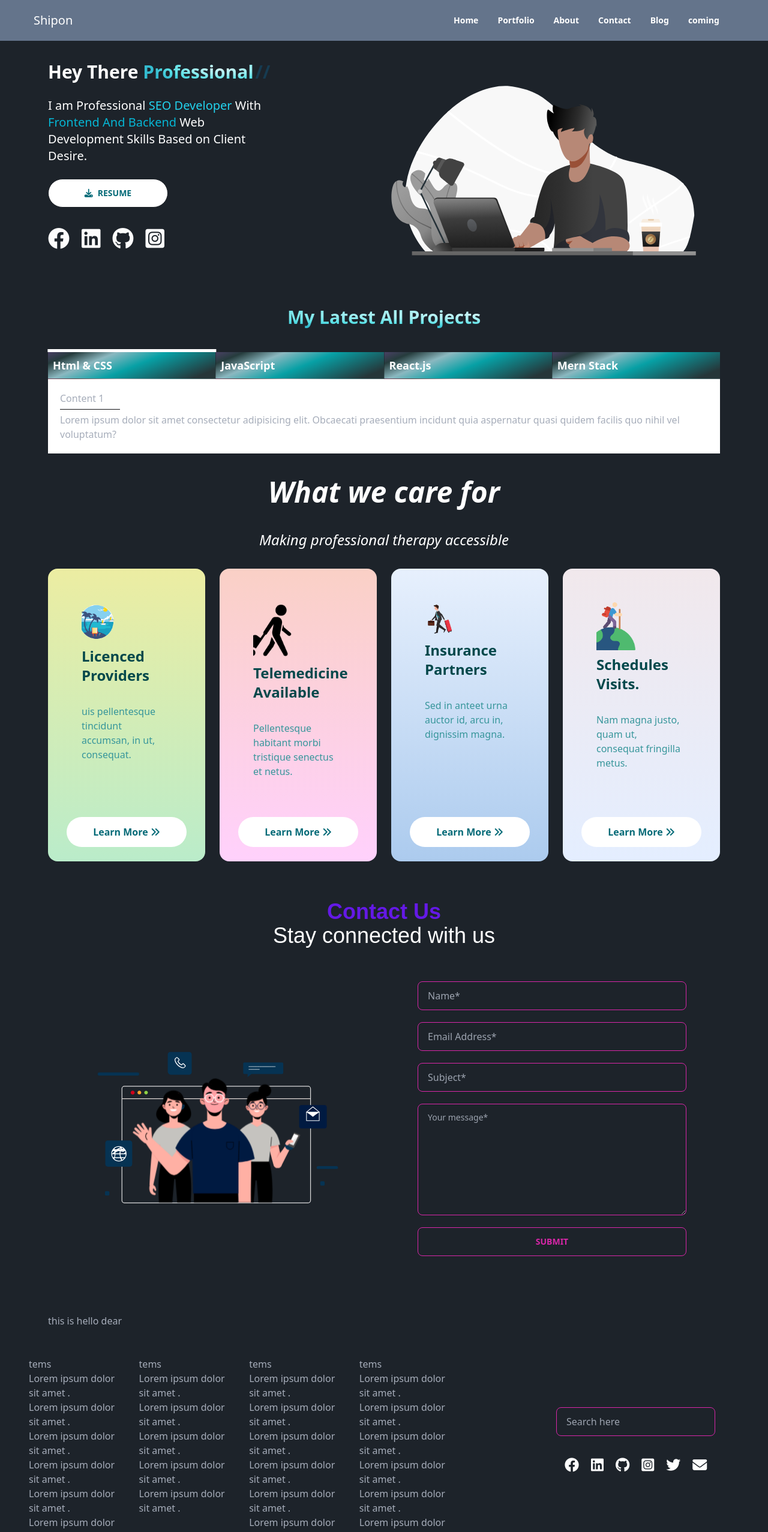
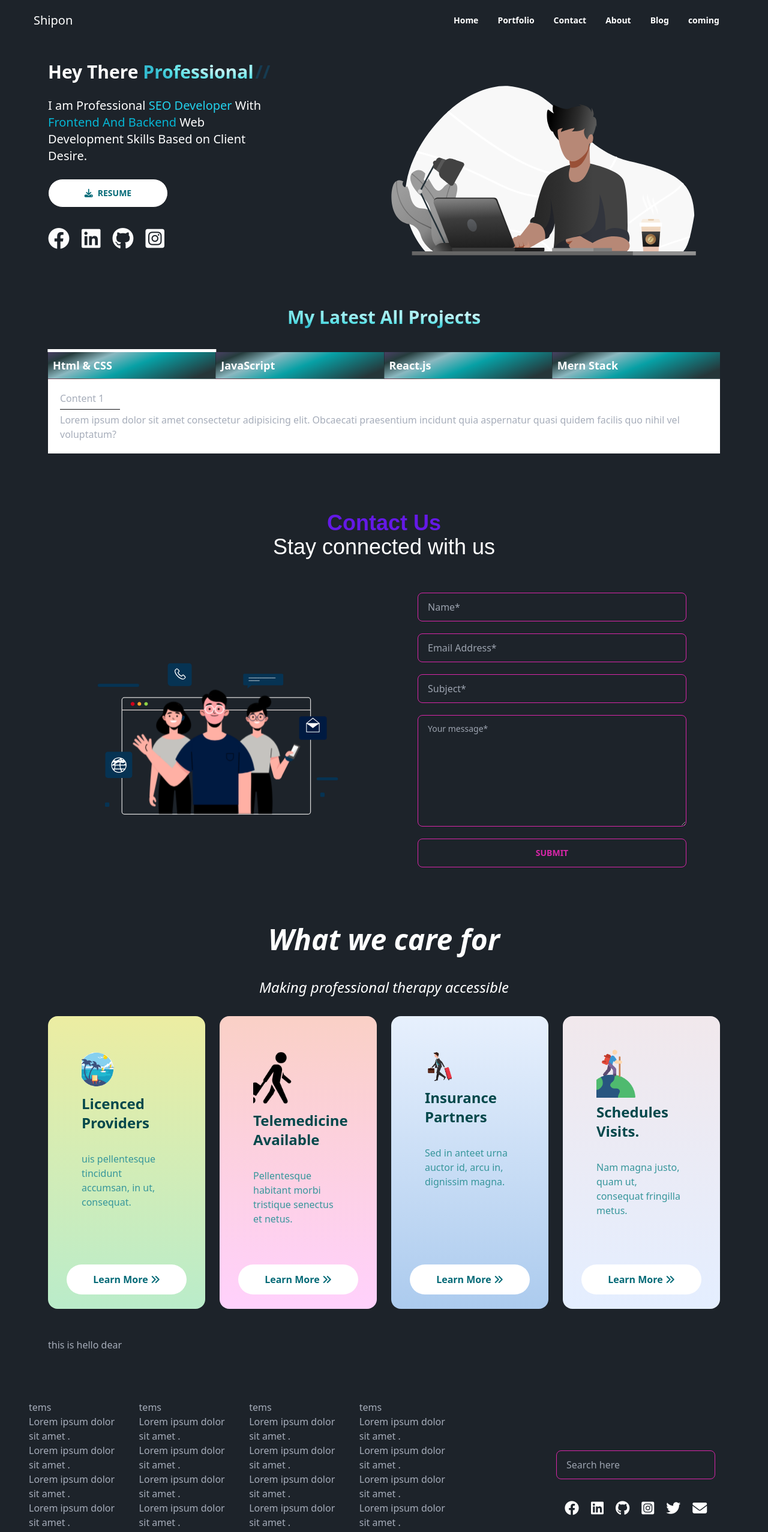
Before and after one commit to SShipon/My___Portfolio___Website, a React (Vite) app: page / in a window 1280 px wide. Shown: the top 2554 px of the page at 60% size. Built offline with nearby package versions, Linux system fonts and the light colour scheme.

Commit message:
navbar background color javascript useState change and postion

```diff
--- a/src/Router/Router.jsx
+++ b/src/Router/Router.jsx
@@ -39,7 +39,7 @@ export const router = createBrowserRouter([
       element:<Contact></Contact>
     },
  {
-  path:'/blog',
+  path:'/blogs',
   element:<Blogs></Blogs>,
 
 },
--- a/src/component/About/About.jsx
+++ b/src/component/About/About.jsx
@@ -2,7 +2,7 @@
 
 const About = () => {
     return (
-        <div id='about' className="container">
+        <div id='about' className="container my-20">
             <h1>this is hello dear</h1>
         </div>
     );
--- a/src/component/Blog/Blogs.jsx
+++ b/src/component/Blog/Blogs.jsx
@@ -42,7 +42,7 @@ const Blogs = () => {
 
 
     return (
-       <section id='blog' className=''>
+       <section id='blogs'>
                 <div className='text-center'>
                   <h4 className='sm:text-5xl font-bold italic text-white my-10'>  What we care for</h4>
                   <p className='sm:text-2xl text-white  italic'>Making professional therapy accessible</p>
--- a/src/component/Home/Banner/Banner.jsx
+++ b/src/component/Home/Banner/Banner.jsx
@@ -11,7 +11,7 @@ const Banner = () => {
       })
 
     return (
-        <div className=' grid sm:grid-cols-1 md:grid-cols-2 lg:grid-cols-2 justify-between items-center'>
+        <div id='home' className=' grid sm:grid-cols-1 md:grid-cols-2 lg:grid-cols-2 justify-between items-center'>
            <div>
            <h1 className='text-xl lg:text-3xl font-extrabold mt-8 text-white' >Hey There  { ''}
             <span className='text-gradient text-xl lg:text-3xl font-extrabold' style={{fontWeight:'bold',}}>{text}</span>
--- a/src/component/Home/Home.jsx
+++ b/src/component/Home/Home.jsx
@@ -9,8 +9,8 @@ const Home = () => {
         <div className="mx-6 lg:mx-20 sm:my-12">
             <Banner></Banner>
             <Portfolio />
+            <Contact />
             <Blogs />
-            <Contact />
             <About/>
         </div>
     );
--- a/src/component/Portfolio/Portfolio.jsx
+++ b/src/component/Portfolio/Portfolio.jsx
@@ -59,7 +59,7 @@ const Portfolio = () => {
           >
             <h2>Content 2</h2>
             <hr />
-           <Blogs></Blogs>
+         <p>Lorem ipsum, dolor sit amet consectetur adipisicing elit. Qui laboriosam facilis totam! Alias nesciunt rerum laboriosam at dolor. Voluptas, repellendus.</p>
           </div>
 
           <div
--- a/src/pages/Navbar/Navbar.jsx
+++ b/src/pages/Navbar/Navbar.jsx
@@ -1,18 +1,30 @@
 
+import { useState } from "react";
+import './navbar.css'
 import { NavHashLink } from "react-router-hash-link";
 const Navbar = () => {
+  const [colorChange, setColorChange] = useState(false);
+  const changeNavbarColor = () => {
+      if (window.scrollY >= 80) {
+          setColorChange(true);
+      }
+      else {
+          setColorChange(false);
+      }
+  };
+  window.addEventListener('scroll', changeNavbarColor);
 
     const navItems = <>
         <li ><NavHashLink style={{ backgroundColor:'transparent', color: '#ffff'}} to="/home#home">Home</NavHashLink></li>
         <li ><NavHashLink style={{ backgroundColor:'transparent', color: '#ffff'}} to="/home#portfolio">Portfolio</NavHashLink></li>
+        <li ><NavHashLink style={{ backgroundColor:'transparent', color:" #ffff"}} to="/home#contact">Contact</NavHashLink></li>
         <li ><NavHashLink style={{ backgroundColor:'transparent', color: "#ffff"}} to="/home#about">About</NavHashLink></li>
-        <li ><NavHashLink style={{ backgroundColor:'transparent', color:" #ffff"}} to="/home#contact">Contact</NavHashLink></li>
-        <li ><NavHashLink style={{ backgroundColor:'transparent', color: "#ffff"}} to="/home#blog">Blog</NavHashLink></li>
+        <li ><NavHashLink style={{ backgroundColor:'transparent', color: "#ffff"}} to="/home#blogs">Blog</NavHashLink></li>
         <li ><NavHashLink style={{ backgroundColor:'transparent', color: "#ffff"}} to="/home#coming">coming</NavHashLink></li>
     </>
     return (
         <div className="">
-     <div className="navbar bg-slate-500 text-white fixed top-0 z-10">
+     <div  className={colorChange ? 'navbar colorChange' : 'navbar  fixed top-0 z-10 bg-slate-200'}>
   <div className="navbar-start container mx-12">
     <div className="dropdown">
       <label tabIndex={0} className="lg:hidden">
@@ -22,7 +34,7 @@ const Navbar = () => {
        {navItems}
       </ul>
     </div>
-    <a className=" normal-case text-xl">Shipon</a>
+    <a className=" normal-case text-xl text-white">Shipon</a>
   </div>
   <div className="navbar-center hidden lg:flex">
     <ul className="menu menu-horizontal px-1 font-semibold">
--- /dev/null
+++ b/src/pages/Navbar/navbar.css
@@ -0,0 +1,20 @@
+
+.navbar {
+    background-color: transparent;
+    position: fixed;
+    top:0;
+    z-index: 1;
+
+}
+
+.navbar.colorChange {
+    background: linear-gradient(
+    157.81deg,
+    #232c2c -43.27%,
+    #35a3a7 -21.24%,
+    #3b6869 12.19%,
+    #182b2c 29.82%,
+    #5ce1e6 51.94%,
+    #050e0f 90.29%
+  );
+}
```
Also changed, not shown: 1 other file (tests, documents, lock files or other folders).
